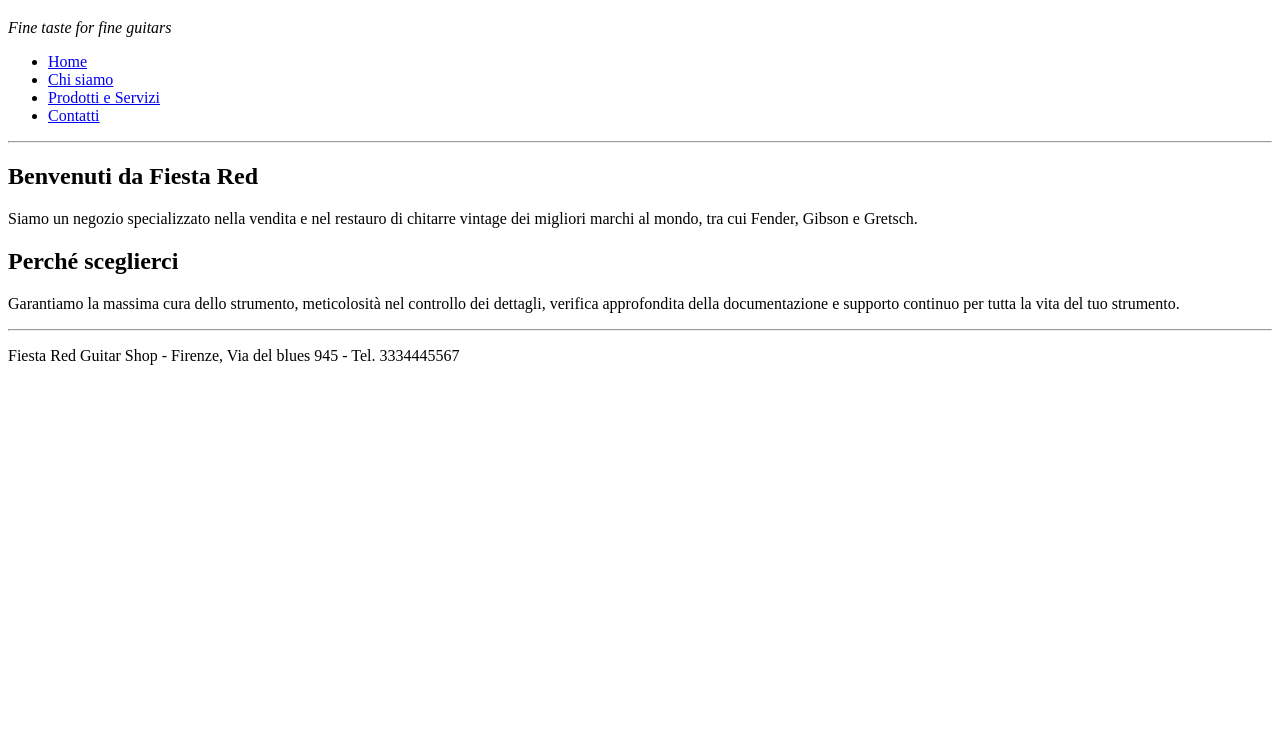
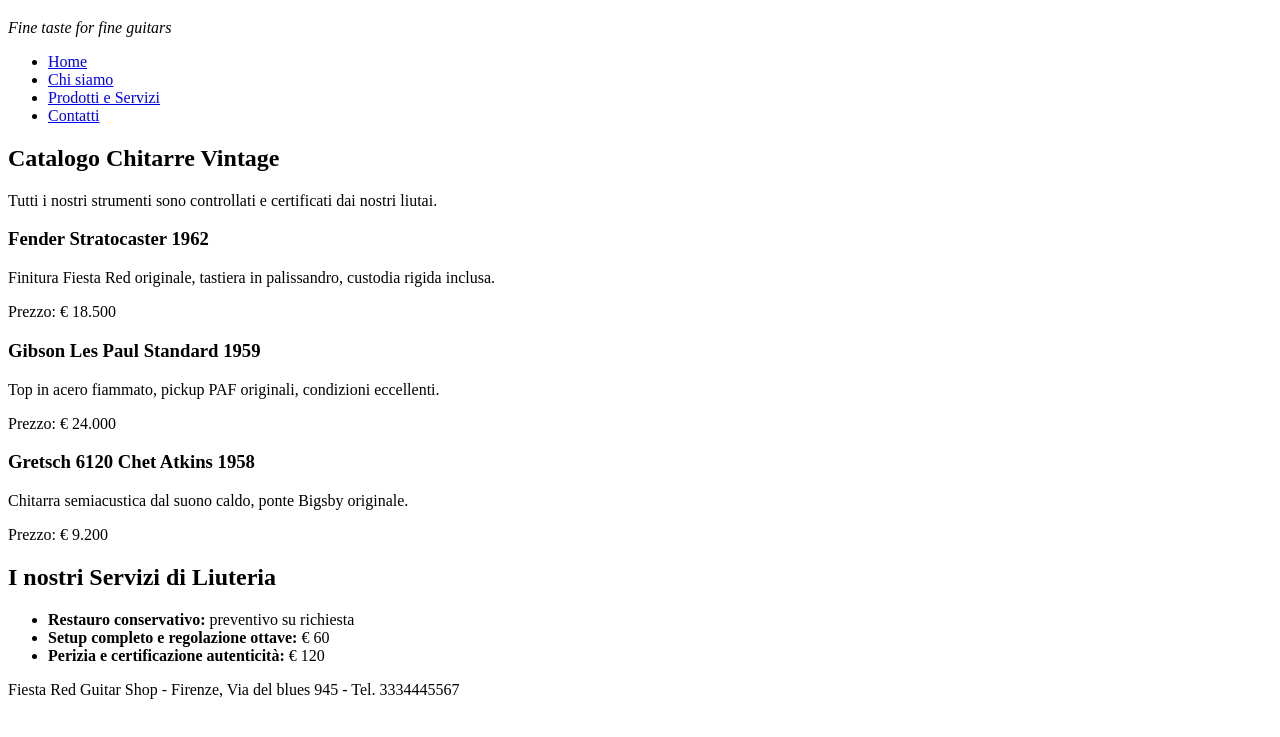
Before and after one commit to guidilorenzo-wq/nomeazienda, a plain HTML site: page index.html in a window 1280 px wide. Shown: the part 61-798 px from the top of the page. Drawn offline with Linux system fonts and the light colour scheme.

Commit message:
Update index.html with guitar catalog and services

```diff
--- a/index.html
+++ b/index.html
@@ -1,11 +1,13 @@
 <!DOCTYPE html>
 <html lang="it">
+
 <head>
     <meta charset="UTF-8">
     <meta name="viewport" content="width=device-width, initial-scale=1.0">
     <title>Fiesta Red - Guitar Shop | Home</title>
 </head>
 <body>
+
 
     <header>
         <h1>Fiesta Red - Guitar Shop</h1>
@@ -20,21 +22,39 @@
         </nav>
     </header>
 
-    <hr>
-
     <main>
         <section>
-            <h2>Benvenuti da Fiesta Red</h2>
-            <p>Siamo un negozio specializzato nella vendita e nel restauro di chitarre vintage dei migliori marchi al mondo, tra cui Fender, Gibson e Gretsch.</p>
+            <h2>Catalogo Chitarre Vintage</h2>
+            <p>Tutti i nostri strumenti sono controllati e certificati dai nostri liutai.</p>
+
+            <div class="prodotto">
+                <h3>Fender Stratocaster 1962</h3>
+                <p>Finitura Fiesta Red originale, tastiera in palissandro, custodia rigida inclusa.</p>
+                <p class="prezzo">Prezzo: € 18.500</p>
+            </div>
+
+            <div class="prodotto">
+                <h3>Gibson Les Paul Standard 1959</h3>
+                <p>Top in acero fiammato, pickup PAF originali, condizioni eccellenti.</p>
+                <p class="prezzo">Prezzo: € 24.000</p>
+            </div>
+
+            <div class="prodotto">
+                <h3>Gretsch 6120 Chet Atkins 1958</h3>
+                <p>Chitarra semiacustica dal suono caldo, ponte Bigsby originale.</p>
+                <p class="prezzo">Prezzo: € 9.200</p>
+            </div>
         </section>
 
         <section>
-            <h2>Perché sceglierci</h2>
-            <p>Garantiamo la massima cura dello strumento, meticolosità nel controllo dei dettagli, verifica approfondita della documentazione e supporto continuo per tutta la vita del tuo strumento.</p>
+            <h2>I nostri Servizi di Liuteria</h2>
+            <ul>
+                <li><strong>Restauro conservativo:</strong> preventivo su richiesta</li>
+                <li><strong>Setup completo e regolazione ottave:</strong> € 60</li>
+                <li><strong>Perizia e certificazione autenticità:</strong> € 120</li>
+            </ul>
         </section>
     </main>
-
-    <hr>
 
     <footer>
         <p>Fiesta Red Guitar Shop - Firenze, Via del blues 945 - Tel. 3334445567</p>
```
